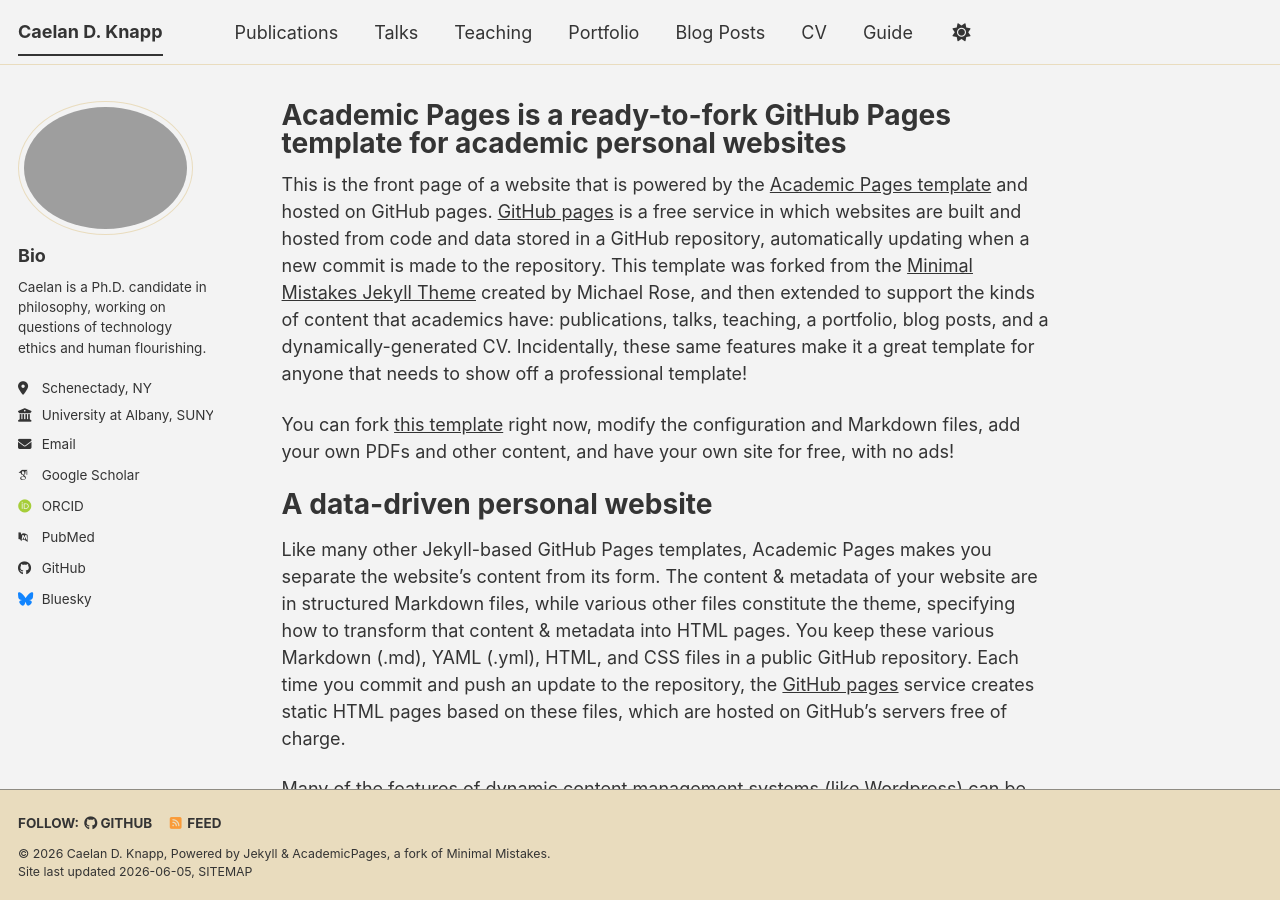
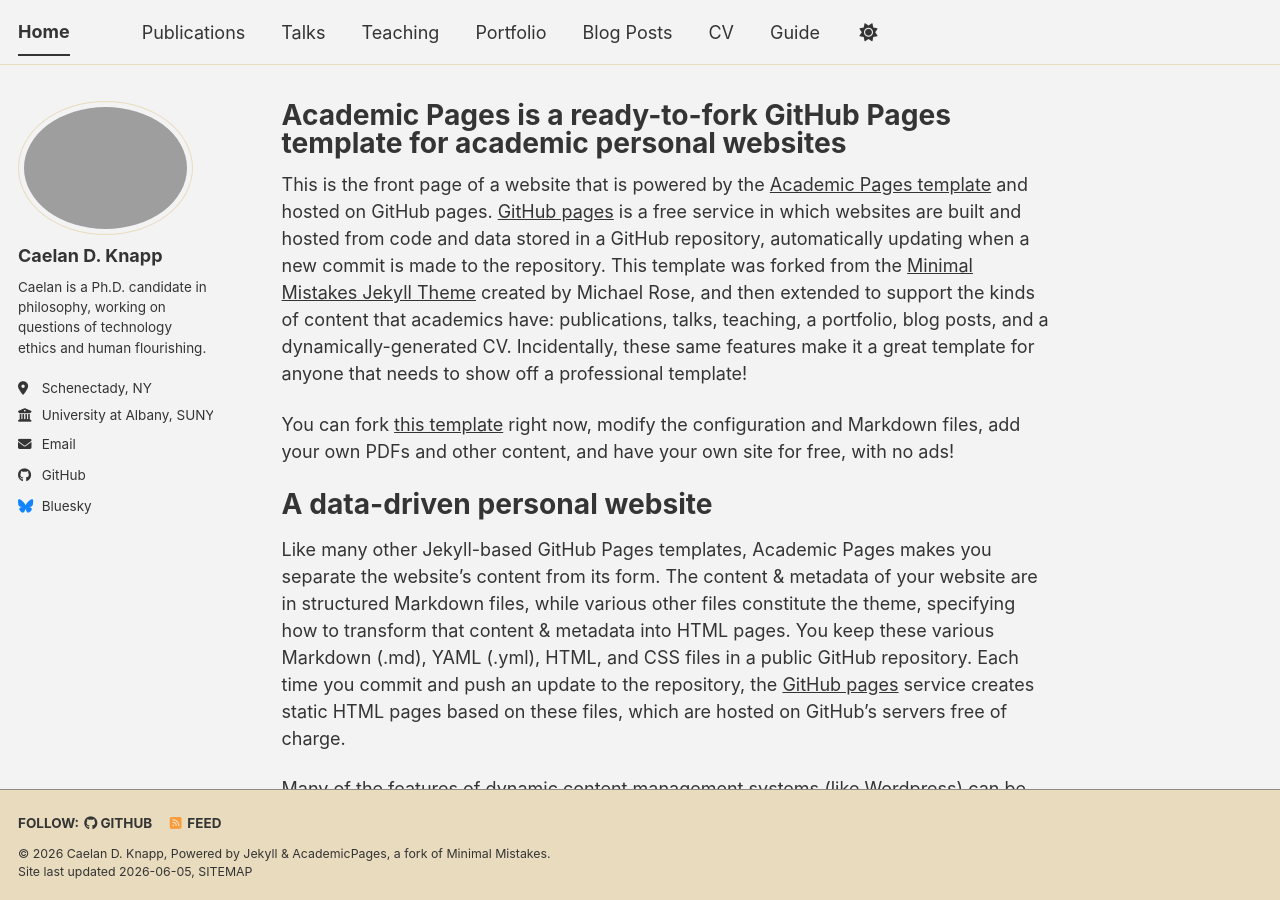
Before and after one commit to CDKnapp/cdknapp.github.io, a Jekyll site: the page built from _pages/about.md, in a window 1280 px wide and 900 px high. Built offline with Jekyll 4.4.1, drawn with Linux system fonts in a browser that asks for light colours; some web fonts are replaced; a script bundle is joined from its source files by our own code; library files that are not in the unit come from our copies; part of the change alters nothing that is shown.

Commit message:
Update _config.yml

```diff
--- a/_config.yml
+++ b/_config.yml
@@ -9,7 +9,7 @@
 # Basic Site Settings
 locale                   : "en-US"
 site_theme               : "dirt" # The available themes options are "default", "air", "sunrise", "mint", "dirt" and "contrast"
-title                    : "Caelan D. Knapp"
+title                    : "Home"
 title_separator          : "-"
 name                     : &name "Caelan D. Knapp"
 description              : &description "Caelan's academic portfolio"   # Update this with a general description of your site, this is the default if not overridden by a page
@@ -24,7 +24,7 @@ repository               : "CDKnapp/cdknapp.github.io"
 author:
   # Biographic information
   avatar           : "profile.jpg"
-  name             : "Bio"
+  name             : "Caelan D. Knapp"
   pronouns         : # example: "she/her"
   bio              : "Caelan is a Ph.D. candidate in philosophy, working on questions of technology ethics and human flourishing."
   location         : "Schenectady, NY"
@@ -35,13 +35,13 @@ author:
   # Academic websites
   academia         : # URL
   arxiv            : # URL - Update with the correct link to your profile
-  googlescholar    : "https://scholar.google.com/citations?user=PS_CX0AAAAAJ"
+  googlescholar    :
   inspire-hep      : # URL
   impactstory      : # URL
-  orcid            : "https://orcid.org/yourorcidurl"
+  orcid            :
   semantic         : # URL
   ssrn             : # URL
-  pubmed           : "https://www.ncbi.nlm.nih.gov/pubmed/?term=john+snow"
+  pubmed           :
   researchgate     : # URL
   scopus           : # URL
   zotero           : # URL
```
